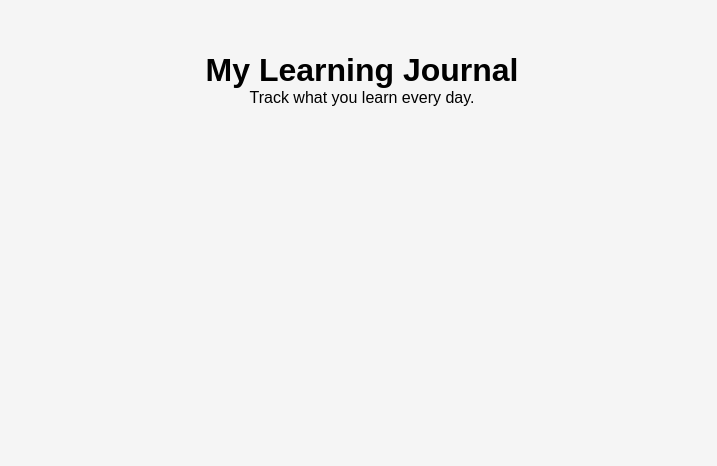
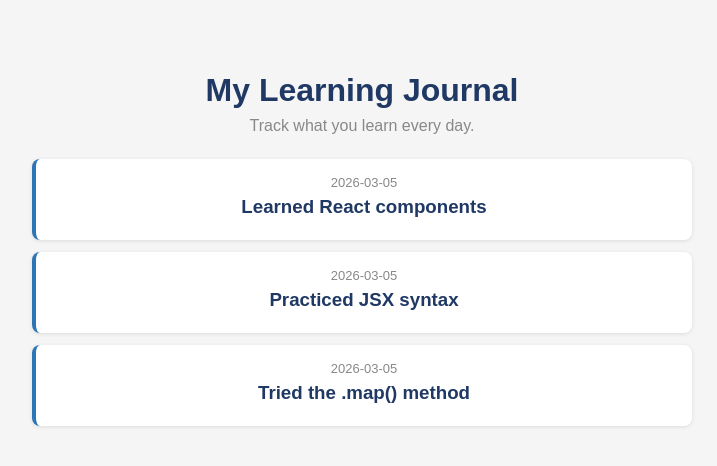
Before and after one commit to CBunna/SE-Learning-Journal, a React (Vite) app: page / in a window 1280 px wide. Shown: the top 466 px of the page, without its empty margins (278-995 px from the left). Built offline with nearby package versions, Linux system fonts and the light colour scheme.

Commit message:
feat: add JournalEntry component with props and list rendering

```diff
--- a/src/App.jsx
+++ b/src/App.jsx
@@ -1,13 +1,48 @@
 import React from 'react'
 import './App.css'
+import JournalEntry from './components/JournalEntry'
+
 
 function App() {
 
+  const entries = [
+    {
+    id: 1,
+    date: '2026-03-05',
+    title: 'Learned React components',
+    description: 'Understood how components work and how to pass props between them.'
+  },
+  {
+    id: 2,
+    date: '2026-03-05',
+    title: 'Practiced JSX syntax',
+    description: 'JSX looks like HTML but it is actually JavaScript. Every tag must be closed.'
+  },
+  {
+    id: 3,
+    date: '2026-03-05',
+    title: 'Tried the .map() method',
+    description: 'Used .map() to loop through an array and render a list of components.'
+  }
+
+  ]
+
   return (
-    <>
-      <h1>My Learning Journal</h1>
-      <p>Track what you learn every day.</p>
-    </>
+    <div style={{maxWidth: '700px', margin: '0 auto', padding: '20px' }}>
+      <h1 style={{ color: '#1F3864', marginBottom: '8px' }}>My Learning Journal</h1>
+      <p  style={{ color: '#888', marginBottom: '24px' }}>Track what you learn every day.</p>
+
+      {
+         entries.map(entry => (
+          <JournalEntry
+            key={entry.id}
+            title={entry.title}
+            date={entry.date}
+            description={entries.description}
+          />
+         ))
+      }
+    </div>
   )
 }
 
--- /dev/null
+++ b/src/components/JournalEntry.jsx
@@ -0,0 +1,20 @@
+import React from 'react'
+
+const JournalEntry = ({title, date, description}) => {
+  return (
+    <div style={{
+      background: 'white',
+      padding: '16px',
+      borderRadius: '8px',
+      marginBottom: '12px',
+      borderLeft: '4px solid #2E75B6',
+      boxShadow: '0 1px 4px rgba(0,0,0,0.1)'
+    }}>
+      <p style={{ color: '#888', fontSize: '13px' }}>{date}</p>
+      <h3 style={{ margin: '6px 0', color: '#1F3864' }}>{title}</h3>
+      <p style={{ color: '#444', fontSize: '15px' }}>{description}</p>
+    </div>
+  )
+}
+
+export default JournalEntry
```
